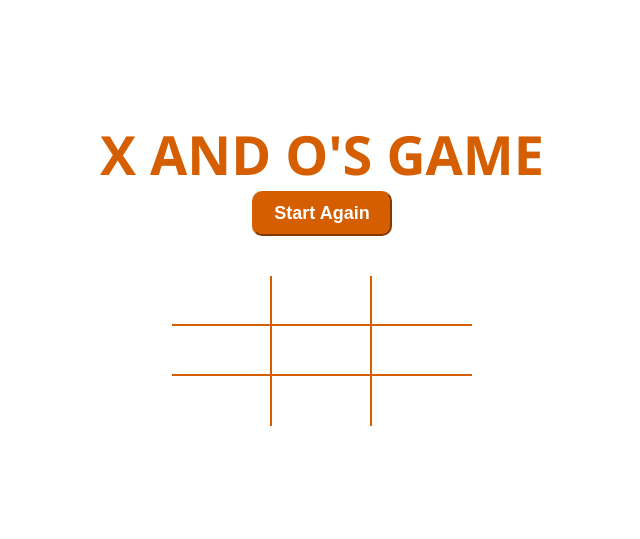
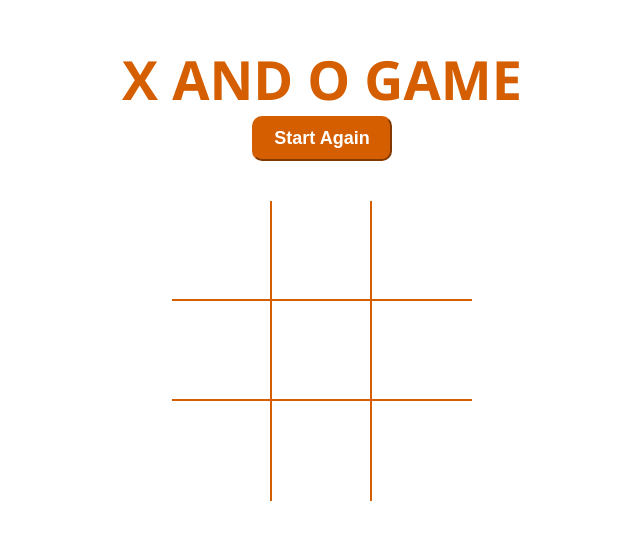
Before and after one commit to lavenderweche/xoxogame, a plain HTML site: page index.html in a window 1280 px wide. Shown: the part 129-668 px from the top of the page, without its empty margins (318-958 px from the left). Drawn offline with Linux system fonts and the light colour scheme.

Commit message:
Updated the game heading, the size of the boxes for entries and the link to the JavaScript file

```diff
--- a/index.html
+++ b/index.html
@@ -9,7 +9,7 @@
 <body>
     <body>
         <div class="container">
-            <h1 id="gameHeading">X and O's Game</h1>
+            <h1 id="gameHeading">X and O Game</h1>
             <button id="restartBtn">Start Again</button>
 
             <div id="xo_entries">
@@ -24,6 +24,6 @@
                 <div class="box" id="8"></div>
             </div>
         </div>
-        <script src="/game_logic.js"></script>
+        <script src="xoscript.js"></script>
 </body>
 </html>
--- a/style.css
+++ b/style.css
@@ -36,7 +36,7 @@ h1 {
 }
 /* The boxes that the user will use for entries of X and O*/
 .box {
-    height: 50px;
+    height: 100px;
     width: 100px;
     display: flex;
     align-items: center;
```
